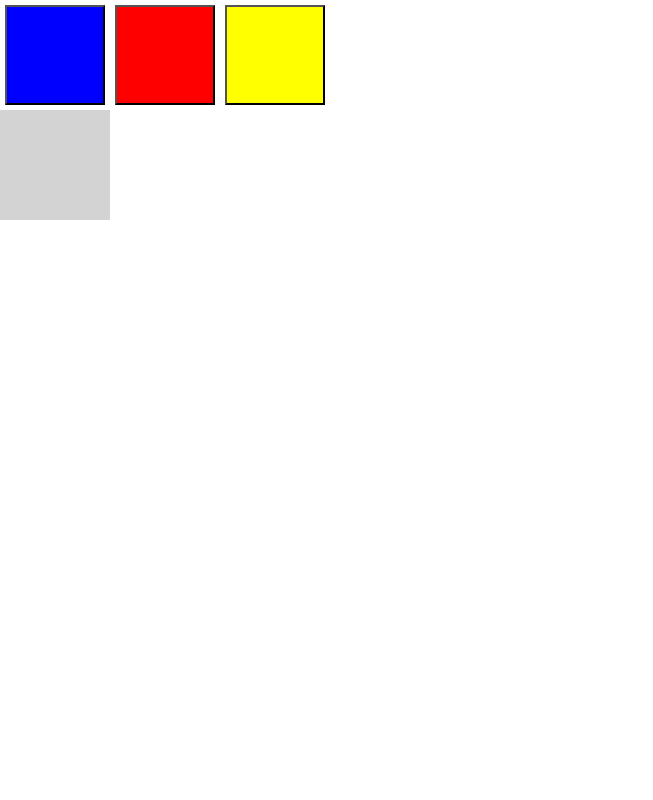
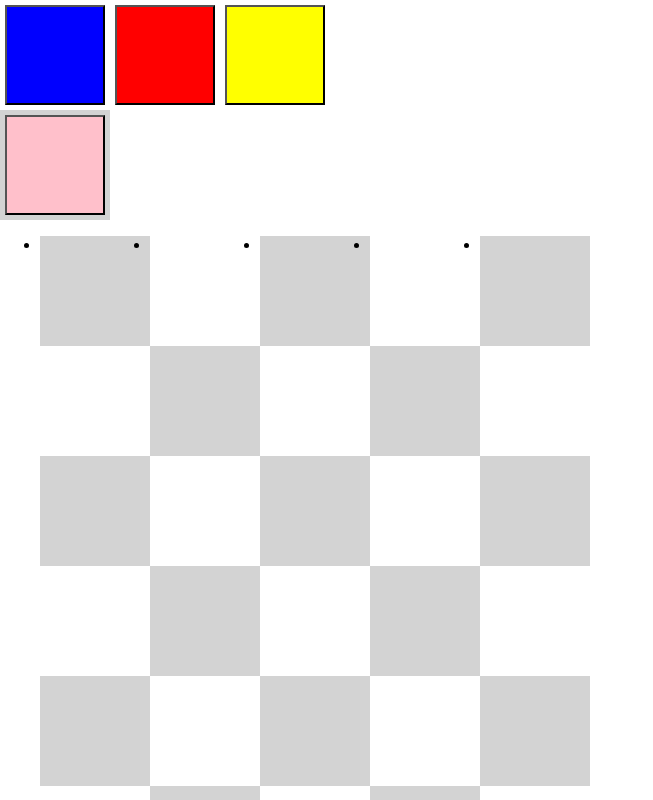
Before and after one commit to lilymatcha/rearrangeable-layout, a React (Create React App) app: page / in a window 1280 px wide. Shown: the top 800 px of the page, without its empty margins (0-653 px from the left). Built offline with nearby package versions, Linux system fonts and the light colour scheme.

Commit message:
get basic board to display

```diff
--- a/src/components/App.tsx
+++ b/src/components/App.tsx
@@ -1,16 +1,26 @@
 import * as React from 'react';
 import DroppableContainer from './DroppableContainer';
+import Page from './Page';
+import Position from './Position';
 import Tile from './Tile';
 
 class App extends React.Component {
   public render() {
+    const tiles: Map<Position, Tile> = new Map();
+    tiles.set(new Position(0,0), new Tile({color: 'purple', id: 'purple'}));
+    tiles.set(new Position(2,3), new Tile({color: 'green', id: 'green'}));
+
     return (
       <div className="App">
-        <Tile color='blue' />
-        <Tile color='red' />
-        <Tile color='yellow' />
+        <Tile color='blue' id='blue' />
+        <Tile color='red' id='red' />
+        <Tile color='yellow' id='yellow' />
 
-        <DroppableContainer />
+        <DroppableContainer grey={true}>
+          <Tile color='pink' id='pink' />
+        </DroppableContainer>
+
+        <Page initialTiles={tiles} />
       </div>
     );
   }
--- a/src/components/DroppableContainer.tsx
+++ b/src/components/DroppableContainer.tsx
@@ -1,24 +1,21 @@
 import * as React from 'react';
 import './../styles/DroppableContainer.css';
+import { ITileProps } from './Tile';
 
-class DroppableContainer extends React.Component<React.Props<any>, object> {
+export interface IDroppableContainerProps {
+    key?: number;
+    grey?: boolean;
+    children?: React.ReactElement<ITileProps>;
+}
 
-    public onDragOver = (e: React.DragEvent) => {
-        e.preventDefault();
-    }
+function DroppableContainer({grey, children}: IDroppableContainerProps) {
+    const shouldFill: React.CSSProperties = grey ? { backgroundColor: 'lightgrey' } : { backgroundColor: 'white' };
 
-    public onDrop = (e: React.DragEvent) => {
-        e.stopPropagation();
-        console.log("tile dropped");
-    }
-
-    public render() {
-        return(
-            <div className="droppableContainer"
-            onDragOver={this.onDragOver}
-            onDrop={this.onDrop} />
-        );
-    }
+    return (
+        <div className='droppableContainer' style={ shouldFill }>
+            {children}
+        </div>
+    );
 }
 
 export default DroppableContainer;
--- /dev/null
+++ b/src/components/Page.tsx
@@ -0,0 +1,68 @@
+import * as React from 'react';
+import DroppableContainer from './DroppableContainer';
+import Position from './Position';
+import Tile from './Tile';
+
+const WIDTH = 5;
+const HEIGHT = 7;
+
+export interface IPageProps {
+    initialTiles: Map<Position, Tile>;
+}
+
+interface IPageState {
+    layout: JSX.Element[][];
+    currentTiles: Map<Position, Tile>;
+}
+
+class Page extends React.Component<IPageProps, IPageState> {
+    constructor(props: IPageProps) {
+        super(props);
+
+        this.state = { layout: [], currentTiles: this.props.initialTiles };
+    }
+
+    public render() {
+        return (
+            <div>
+                <ul style={{display: 'flex'}}>
+                    {this.state.layout.map((row) =>
+                        <li key={row[0].key ? row[0].key : 0}>{row}</li>)}
+                </ul>
+            </div>
+        );
+    }
+
+    public componentDidMount() {
+        this.createLayout();
+    }
+
+    private createLayout() {
+        const arr: JSX.Element[][] = [];
+
+        for (let x = 0; x < WIDTH; x++) {
+            const row: JSX.Element[] = [];
+
+            for (let y = 0; y < HEIGHT; y++) {
+                const grey: boolean = (y+x) % 2 === 0
+                const currentPosition: Position = new Position(x, y)
+                const i = y + x*HEIGHT;
+
+                const tile = this.state.currentTiles.get(currentPosition);
+                if (tile) {
+                    row.push(
+                        <DroppableContainer grey={ grey } key={i}>
+                            <Tile color={tile.props.color} id={tile.props.id} />
+                        </DroppableContainer>
+                    );
+                } else {
+                    row.push(<DroppableContainer grey={ grey } key={i}/>);
+                }
+            }
+            arr.push(row);
+        }
+        this.setState({ layout: arr });
+    }
+}
+
+export default Page;
--- /dev/null
+++ b/src/components/Position.tsx
@@ -0,0 +1,11 @@
+class Position {
+    public x: number;
+    public y: number;
+
+    constructor(x: number, y: number) {
+        this.x = x;
+        this.y = y;
+    }
+}
+
+export default Position;
--- a/src/components/Tile.tsx
+++ b/src/components/Tile.tsx
@@ -1,17 +1,33 @@
 import * as React from 'react';
 import './../styles/Tile.css';
+import Position from './Position';
 
 export interface ITileProps {
     color: string;
+    id: string;
+    initialPosition?: Position;
 }
 
-class Tile extends React.Component<ITileProps, object> {
+interface ITileState {
+    currentPosition: Position;
+}
+
+class Tile extends React.Component<ITileProps, ITileState> {
+    constructor(props: ITileProps) {
+        super(props);
+        this.state = { currentPosition: props.initialPosition || new Position(0,0) }
+    }
+
+    public updatePosition(currentPosition: Position) {
+        this.setState({ currentPosition });
+    }
+
     public render() {
         const backgroundColor: React.CSSProperties = { backgroundColor: this.props.color };
-        const dragAndDrop: boolean = true;
+        const draggable: boolean = true;
 
         return (
-            <button draggable={ dragAndDrop } className="tile" style={ backgroundColor } />
+            <button draggable={ draggable } className='tile' style={ backgroundColor } id={ this.props.id } />
         );
     }
 }
--- a/src/styles/DroppableContainer.css
+++ b/src/styles/DroppableContainer.css
@@ -1,6 +1,4 @@
 .droppableContainer {
     width: 110px;
     height: 110px;
-    border: 2px;
-    background-color: lightgrey;
 }
```
Also changed, not shown: package.json (+6 -1 lines), src/components/Container.tsx (deleted, +0 -12 lines), 1 other file (tests, documents, lock files or other folders).
